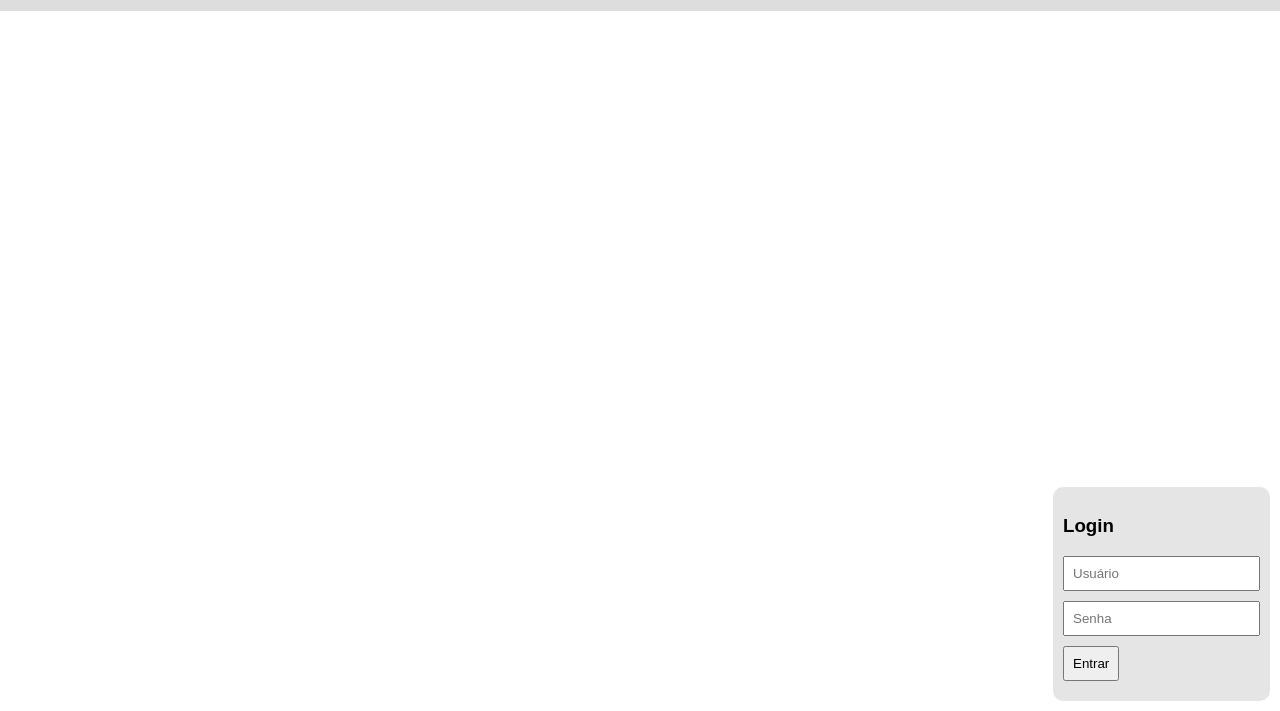
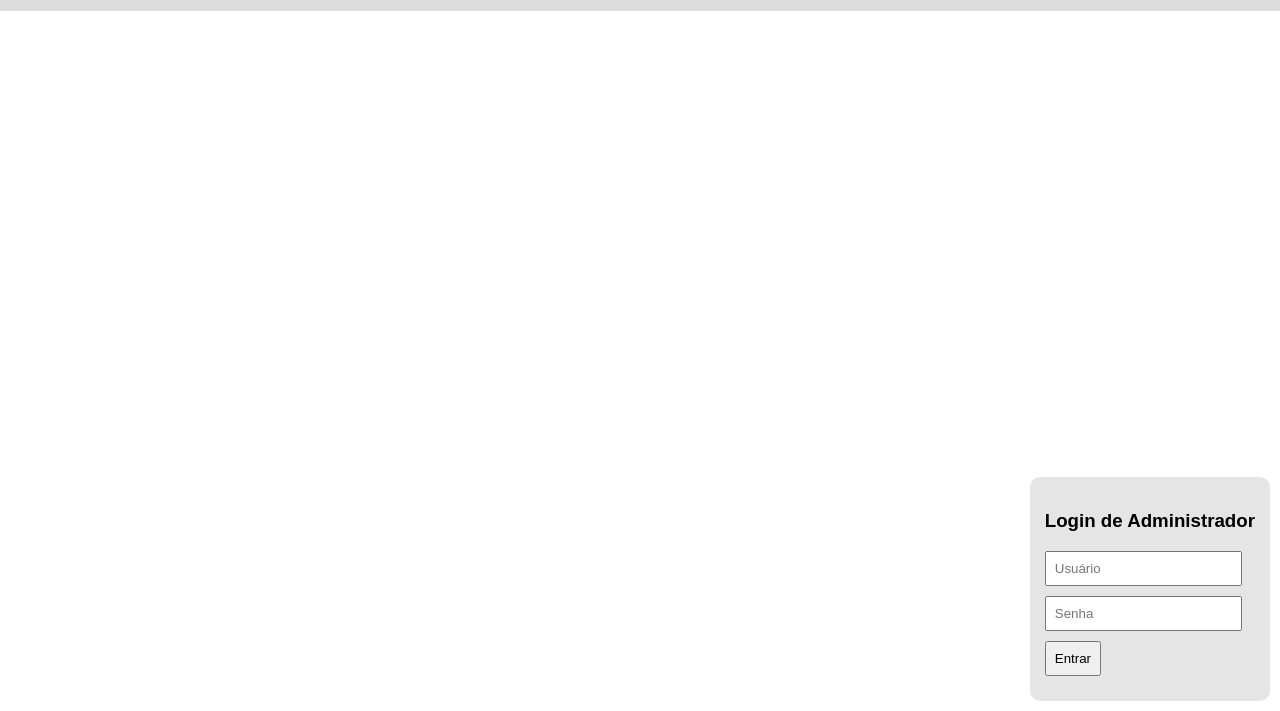
Before and after one commit to gabriel3321/Blog-teste, a plain HTML site: page paineladmin.html in a window 1280 px wide. Shown: the part 89-800 px from the top of the page. Drawn offline with Linux system fonts and the light colour scheme.

Commit message:
Add files via upload

```diff
--- a/paineladmin.html
+++ b/paineladmin.html
@@ -12,8 +12,8 @@
     <button id="toggle-theme">🌙</button>
   </header>
 
-  <section id="login-section">
-    <h3>Login</h3>
+  <section id="login-section" class="login-box">
+    <h3>Login de Administrador</h3>
     <input id="user" placeholder="Usuário" />
     <input id="pass" type="password" placeholder="Senha" />
     <button onclick="login()">Entrar</button>
--- a/style.css
+++ b/style.css
@@ -40,11 +40,12 @@ body.dark-theme {
   --header: #1f1f1f;
 }
 
-#login-section {
+.login-box {
   position: fixed;
   bottom: 10px;
   right: 10px;
   background: rgba(0, 0, 0, 0.1);
-  padding: 10px;
+  padding: 15px;
   border-radius: 10px;
+  backdrop-filter: blur(4px);
 }
```
